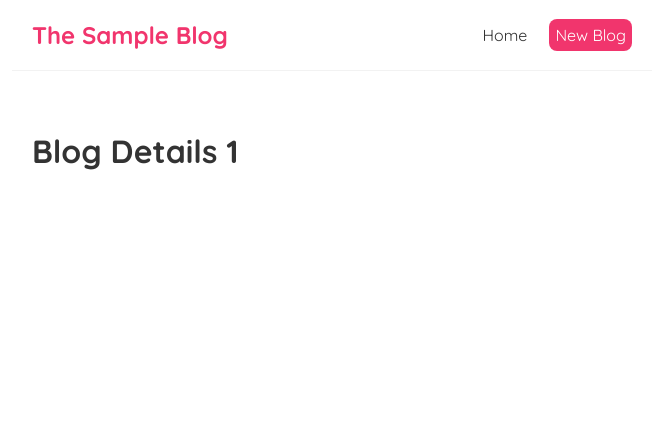
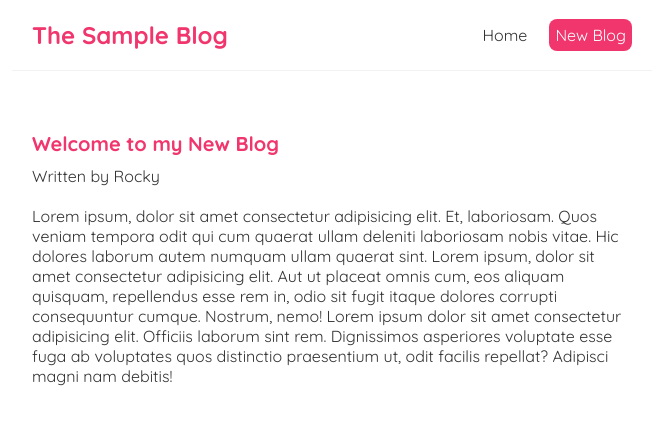
Before and after one commit to SethKalkstein/react-simple-blog, a React (Create React App) app: page /blogs/1 in a window 1280 px wide. Shown: the top 424 px of the page, without its empty margins (308-971 px from the left). Built offline with nearby package versions, Linux system fonts and the light colour scheme; data requests are answered from the project's data file.

Commit message:
re-used useFetch hook to fetch individual blog with id that was passed as a parameter

```diff
--- a/src/BlogComponent.js
+++ b/src/BlogComponent.js
@@ -31,8 +31,8 @@
             <h1>Blog Component</h1>
             {/* blogs property declaration is a prop, it could be called anything. The value is inside the curly brackets and is the value, in this case we used the 'blogs' variable and also named the prop blogs */}
             {isLoading && <div>Loading...</div> }
-            <BlogList blogs={blogs} title="Full Blog List" />
-            <BlogList blogs={blogs.filter((blog) => blog.author === 'Rocky')} title="Rocky's Blog List" />
+            {blogs && <BlogList blogs={blogs} title="Full Blog List" />}
+            {blogs && <BlogList blogs={blogs.filter((blog) => blog.author === 'Rocky')} title="Rocky's Blog List" />}
 {/*             <BlogList blogs={blogs} title="Full Blog List" handleDelete = { handleDelete } />
             <BlogList blogs={blogs.filter((blog) => blog.author === 'Rocky')} title="Rocky's Blog List" handleDelete = { handleDelete } /> */}
 {/*             {blogs && <BlogList blogs={blogs} title="Full Blog List" handleDelete = { handleDelete } />}
--- a/src/BlogDetails.js
+++ b/src/BlogDetails.js
@@ -4,12 +4,20 @@
 const BlogDetails = () => {
 
     const { id } = useParams();
-    // const { data: blogs, isLoading, error} = useFetch("http://localhost:8000/blogs/"+id);
+    const { data: blog, isLoading, error} = useFetch("http://localhost:8000/blogs/"+id);
 
     return (
 
 <div className="blog-details">
-    <h1>Blog Details { id }</h1>
+    { isLoading && <div>It is Loading...</div>}
+    { error && <div>{ error }</div>}
+    { blog && (
+        <article>
+            <h2>{ blog.title }</h2>
+            <p>Written by { blog.author } </p>
+            <div>{blog.body}</div>
+        </article>
+    ) }
 </div>
 
      );
--- a/src/index.css
+++ b/src/index.css
@@ -51,3 +51,21 @@
 .blog-preview a{
   text-decoration: none;
 }
+
+/* blog details page */
+.blog-details h2 {
+  font-size: 20px;
+  color: #f1356d;
+  margin-bottom: 10px;
+}
+.blog-details div {
+  margin: 20px 0;
+}
+.blog-details button {
+  background: #f1356d;
+  color: #fff;
+  border: 0;
+  padding: 8px;
+  border-radius: 8px;
+  cursor: pointer;
+}
--- a/src/useFetch.js
+++ b/src/useFetch.js
@@ -3,7 +3,7 @@
 import { useState, useEffect } from "react";
 
 const useFetch = (url) => {
-    const [data, setData] = useState([]);
+    const [data, setData] = useState(null);
     const [isLoading, setIsLoading] = useState(true);
     const [error, setError] = useState(null);
 
@@ -33,7 +33,7 @@
                     setError(err.message)
                 }
             });
-        }, 2000);
+        }, 500);
     return () => abortAction.abort();
     }, [url] );
 
```
